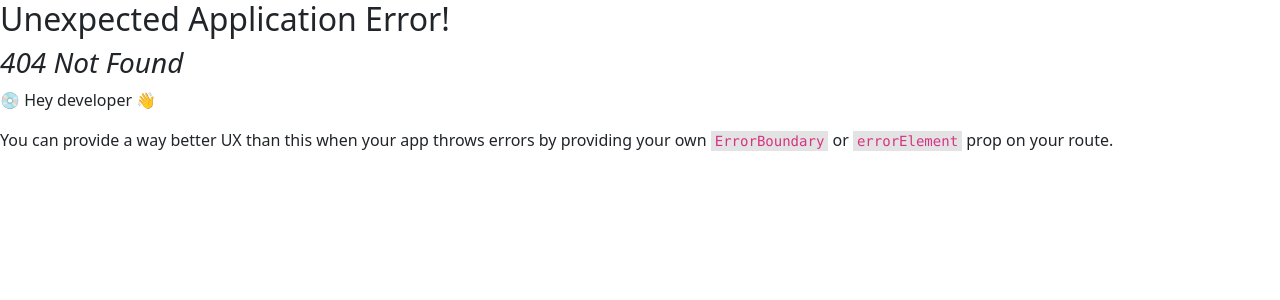
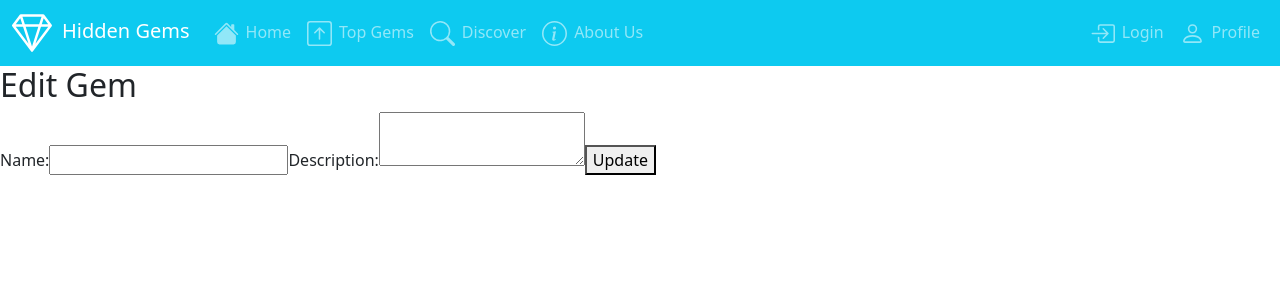
Before and after one commit to MichaelWhiting/HiddenGems, a React (Vite) app: page /edit-gem/1 in a window 1280 px wide. Before the commit this address had no page. Shown: the top 300 px of the page. Built offline with nearby package versions, Linux system fonts and the light colour scheme; no server answers.

Commit message:
edit gem

```diff
--- /dev/null
+++ b/src/components/EditGem.jsx
@@ -0,0 +1,58 @@
+import React, { useState, useEffect } from 'react';
+import { useParams, useNavigate } from 'react-router-dom';
+import axios from 'axios';
+
+function EditGem() {
+  const { gemId } = useParams();
+  const navigate = useNavigate();
+  const [formData, setFormData] = useState({
+    name: '',
+    description: '',
+    // Add other fields here
+  });
+
+  useEffect(() => {
+    axios.get(`/gems/${gemId}`)
+      .then(response => {
+        setFormData({
+          name: response.data.name,
+          description: response.data.description,
+          // Set other fields as needed
+        });
+      })
+      .catch(error => {
+        console.error('Error fetching gem:', error);
+      });
+  }, [gemId]);
+
+  const handleChange = (e) => {
+    setFormData({ ...formData, [e.target.name]: e.target.value });
+  };
+
+  const handleSubmit = async (e) => {
+    e.preventDefault();
+    try {
+      await axios.put(`/gems/${gemId}`, formData);
+      // Navigate back to profile page after successful update
+      navigate('/profile');
+    } catch (error) {
+      console.error('Error updating gem:', error);
+    }
+  };
+
+  return (
+    <div>
+      <h2>Edit Gem</h2>
+      <form onSubmit={handleSubmit}>
+        <label>Name:</label>
+        <input type="text" name="name" value={formData.name} onChange={handleChange} />
+        <label>Description:</label>
+        <textarea name="description" value={formData.description} onChange={handleChange}></textarea>
+        {/* Add other fields here */}
+        <button type="submit">Update</button>
+      </form>
+    </div>
+  );
+}
+
+export default EditGem;
--- a/src/main.jsx
+++ b/src/main.jsx
@@ -16,6 +16,7 @@ import FullDetails from "./pages/FullDetails.jsx";
 import Login from "./pages/Login.jsx";
 import DetailsPage from './pages/DetailsPage.jsx'
 import Game2048 from './pages/game2048.jsx'
+import EditGem from './components/EditGem.jsx'
 
 import 'bootstrap/dist/css/bootstrap.css'; // this is the import for bootstrap css
 
@@ -31,6 +32,7 @@ const router = createBrowserRouter(
         <Route path="/fullDetails" element={<FullDetails />} />
         <Route path="/login" element={<Login />} />
         <Route path="2048" element={<Game2048 />} />
+        <Route path="/edit-gem/:gemId" element={<EditGem />} />
       </Route>
   )
 )
--- a/src/pages/Profile.jsx
+++ b/src/pages/Profile.jsx
@@ -51,6 +51,8 @@ function Profile() {
           <h4>-Friend 3</h4>
         </ul>
       </div>
+       {/* Add Edit button */}
+       <button onClick={() => navigate(`/edit-gem/${gem.gemId}`)}>Edit</button>
     </div>
   )
 }
```
